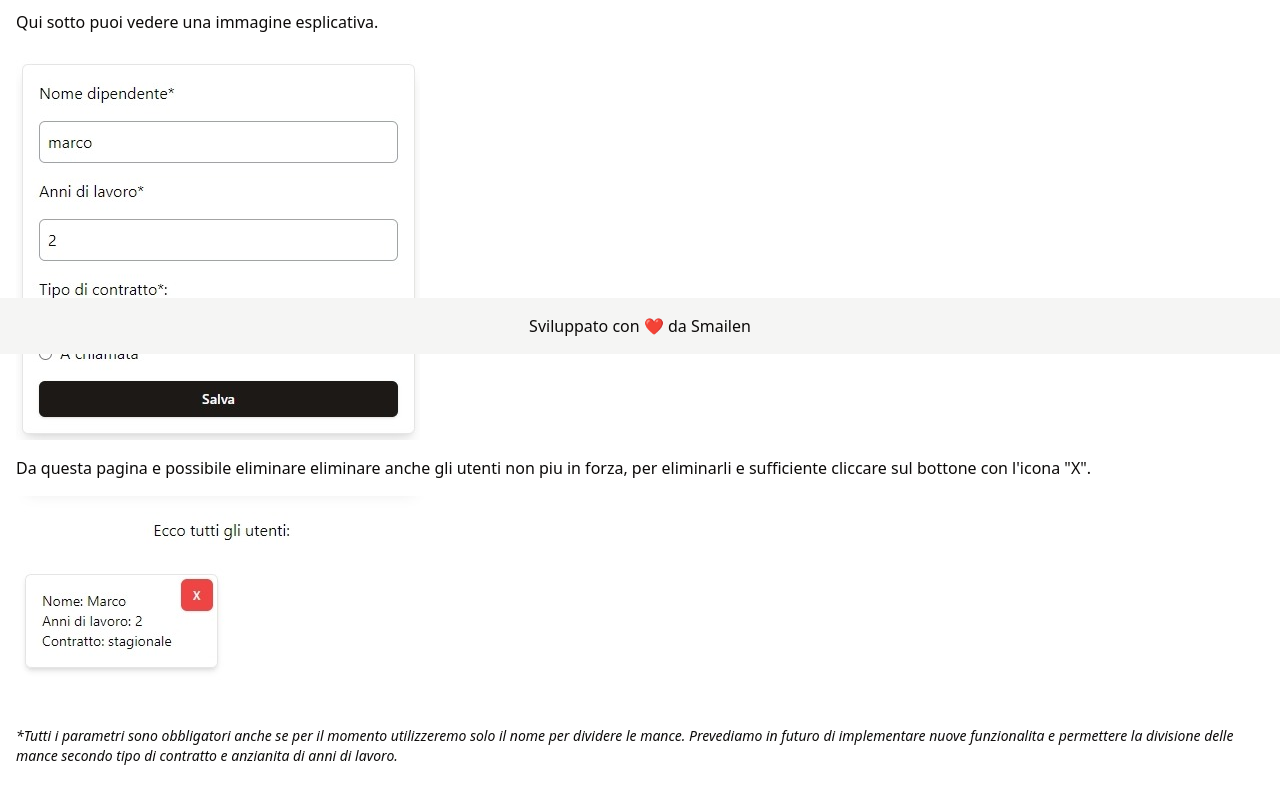
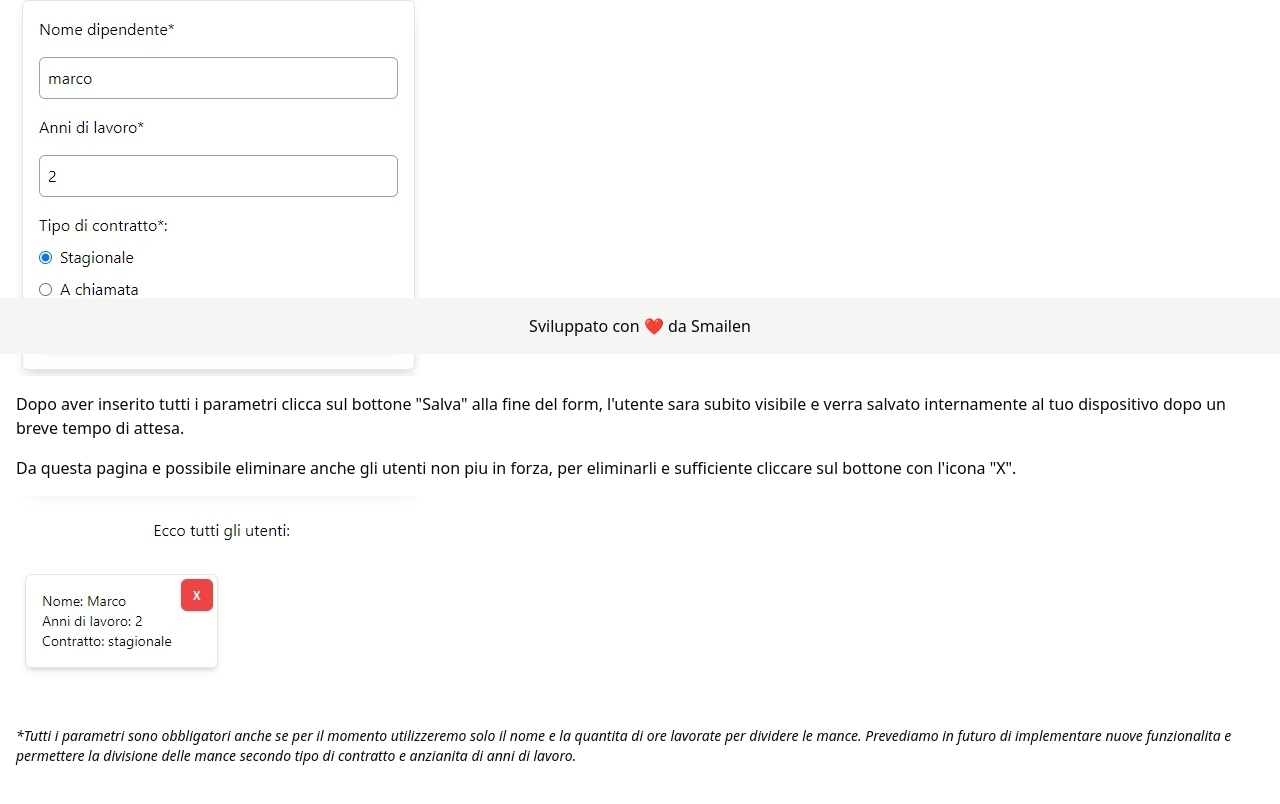
Before and after one commit to Smailen5/calcolatore-mance, a React (Vite) app: page /tutorial in a window 1280 px wide. Shown: the part 446-1250 px from the top of the page. Built offline with nearby package versions, Linux system fonts and the light colour scheme.

Commit message:
refactor: :speech_balloon: aggiorna testo
corregge e aggiorna il testo della sezione

```diff
--- a/src/components/AggiungiUtentiTutorial.tsx
+++ b/src/components/AggiungiUtentiTutorial.tsx
@@ -14,27 +14,28 @@ function AggiungiUtentiTutorial() {
             richiesti come: nome dipendente, anni di lavoro e tipo di contratto
             tra stagionale e a chiamata.*
           </p>
-          <p>
-            Dopo aver inserito tutti i parametri clicca sul bottone "Salva" alla
-            fine del form, l'utente sara subito visibile e verra salvato
-            internamente al tuo dispositivo dopo un breve tempo di attesa.
-          </p>
           <p>Qui sotto puoi vedere una immagine esplicativa.</p>
           <img
             src={formCompleto}
             alt="pagina aggiungi utenti con form completato"
           />
           <p>
-            Da questa pagina e possibile eliminare eliminare anche gli utenti
-            non piu in forza, per eliminarli e sufficiente cliccare sul bottone
-            con l'icona "X".
+            Dopo aver inserito tutti i parametri clicca sul bottone "Salva" alla
+            fine del form, l'utente sara subito visibile e verra salvato
+            internamente al tuo dispositivo dopo un breve tempo di attesa.
+          </p>
+          <p>
+            Da questa pagina e possibile eliminare anche gli utenti non piu in
+            forza, per eliminarli e sufficiente cliccare sul bottone con l'icona
+            "X".
           </p>
           <img src={utenteAggiunto} alt="" />
           <p className="text-sm italic">
             *Tutti i parametri sono obbligatori anche se per il momento
-            utilizzeremo solo il nome per dividere le mance. Prevediamo in
-            futuro di implementare nuove funzionalita e permettere la divisione
-            delle mance secondo tipo di contratto e anzianita di anni di lavoro.
+            utilizzeremo solo il nome e la quantita di ore lavorate per dividere
+            le mance. Prevediamo in futuro di implementare nuove funzionalita e
+            permettere la divisione delle mance secondo tipo di contratto e
+            anzianita di anni di lavoro.
           </p>
         </article>
       </div>
```
